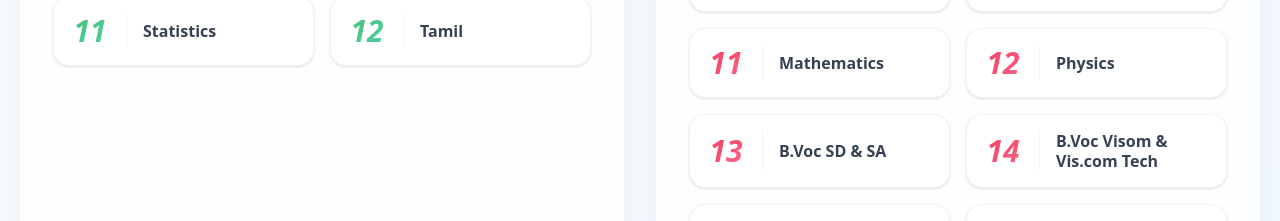
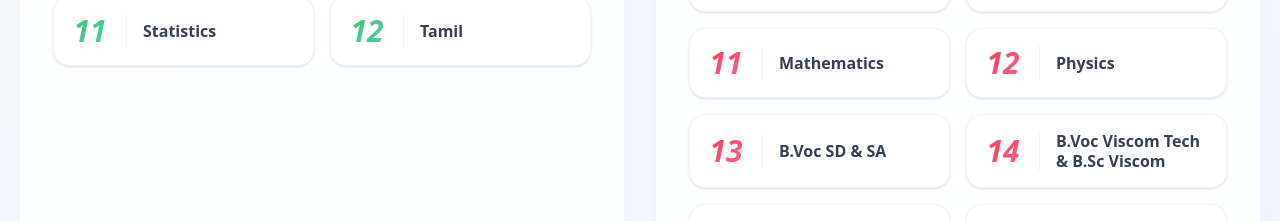
Before and after one commit to JWS-Technology/indep, a Next.js app: page /teams in a window 1280 px wide. Shown: the part 880-1101 px from the top of the page. Built offline with nearby package versions, Linux system fonts and the light colour scheme; no server answers; the database is empty.

Commit message:
updated team of Viscom

```diff
--- a/data/teams.ts
+++ b/data/teams.ts
@@ -27,7 +27,7 @@ export const shiftTwo = [
   "Mathematics",
   "Physics",
   "B.Voc SD & SA",
-  "B.Voc Visom & Vis.com Tech",
+  "B.Voc Viscom Tech & B.Sc Viscom",
   "B.Com Honours",
   "B.Com SF & BA, Physical Education",
 ];
```
